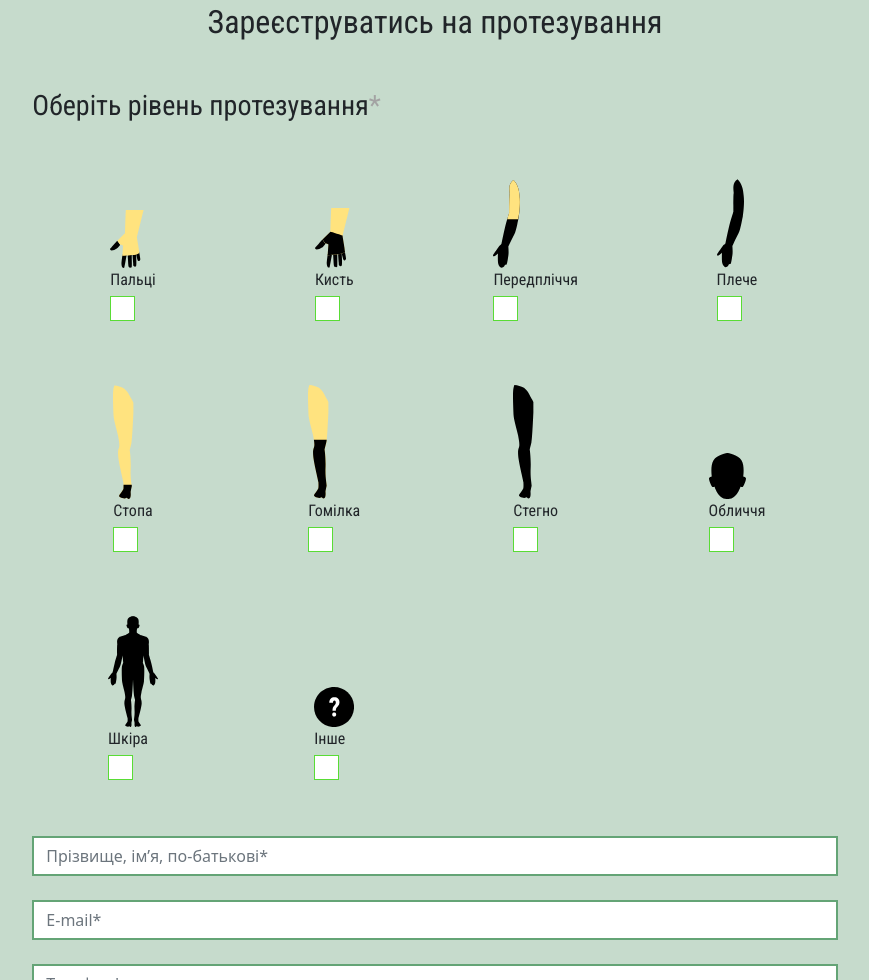
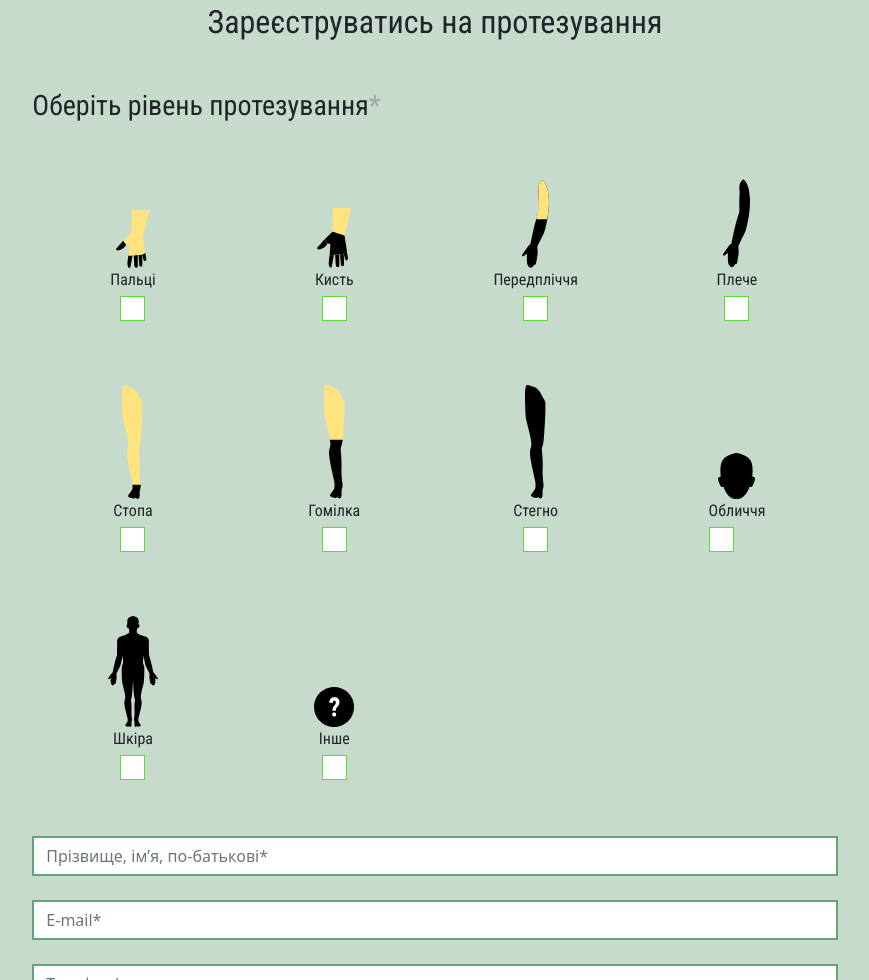
Before and after one commit to melkoff/Lazar_protez_Melko, a plain HTML site: page index.html in a window 1280 px wide. Shown: the part 1126-2106 px from the top of the page, without its empty margins (205-1074 px from the left). Drawn offline with nearby package versions, Linux system fonts and the light colour scheme.

Commit message:
Update style.css

```diff
--- a/style/style.css
+++ b/style/style.css
@@ -275,6 +275,12 @@ nav {
    white-space: nowrap;
 }
 
+.main__protez-item{
+   display: flex;
+   flex-direction: column;
+   align-items: center;
+}
+
 footer {
    background-color: #053412;
 }
```
